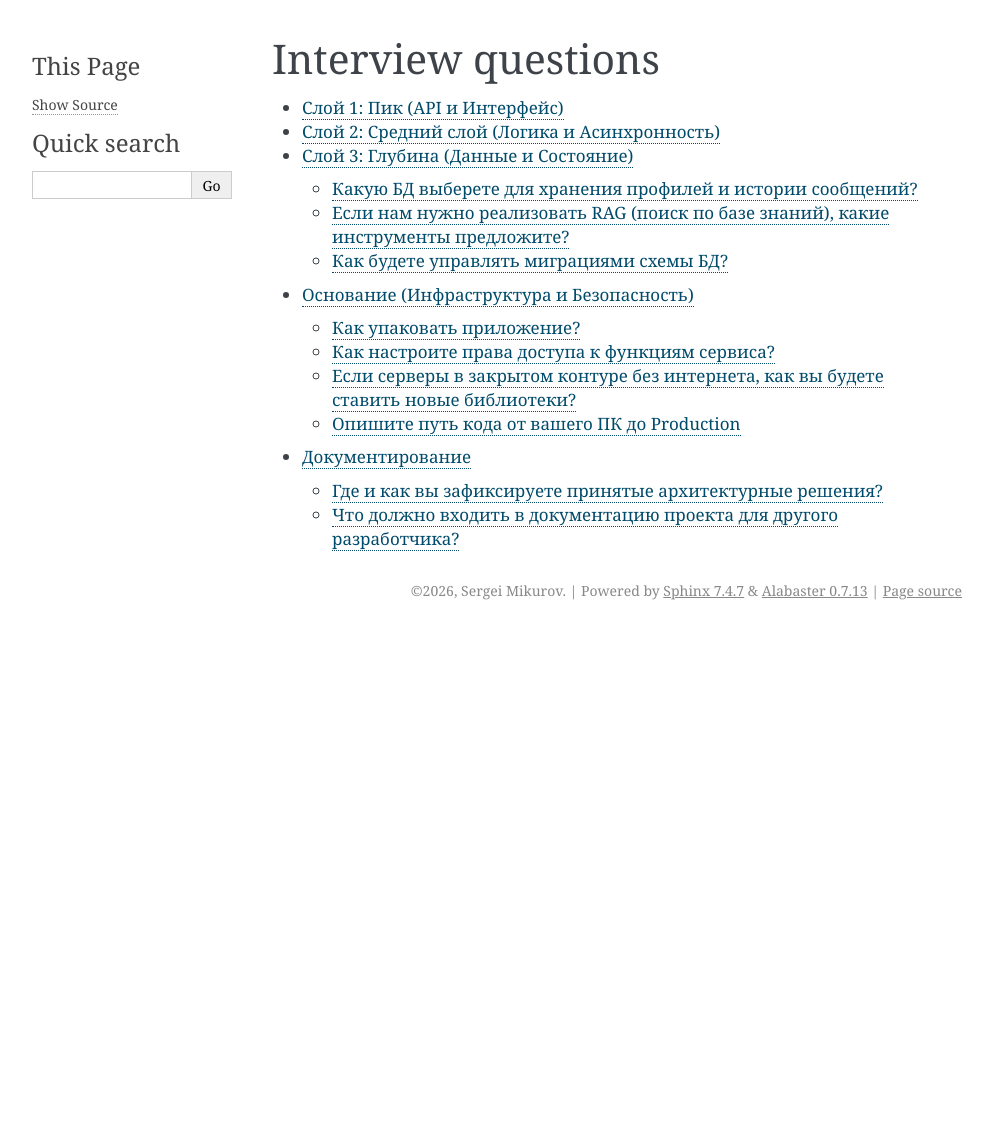
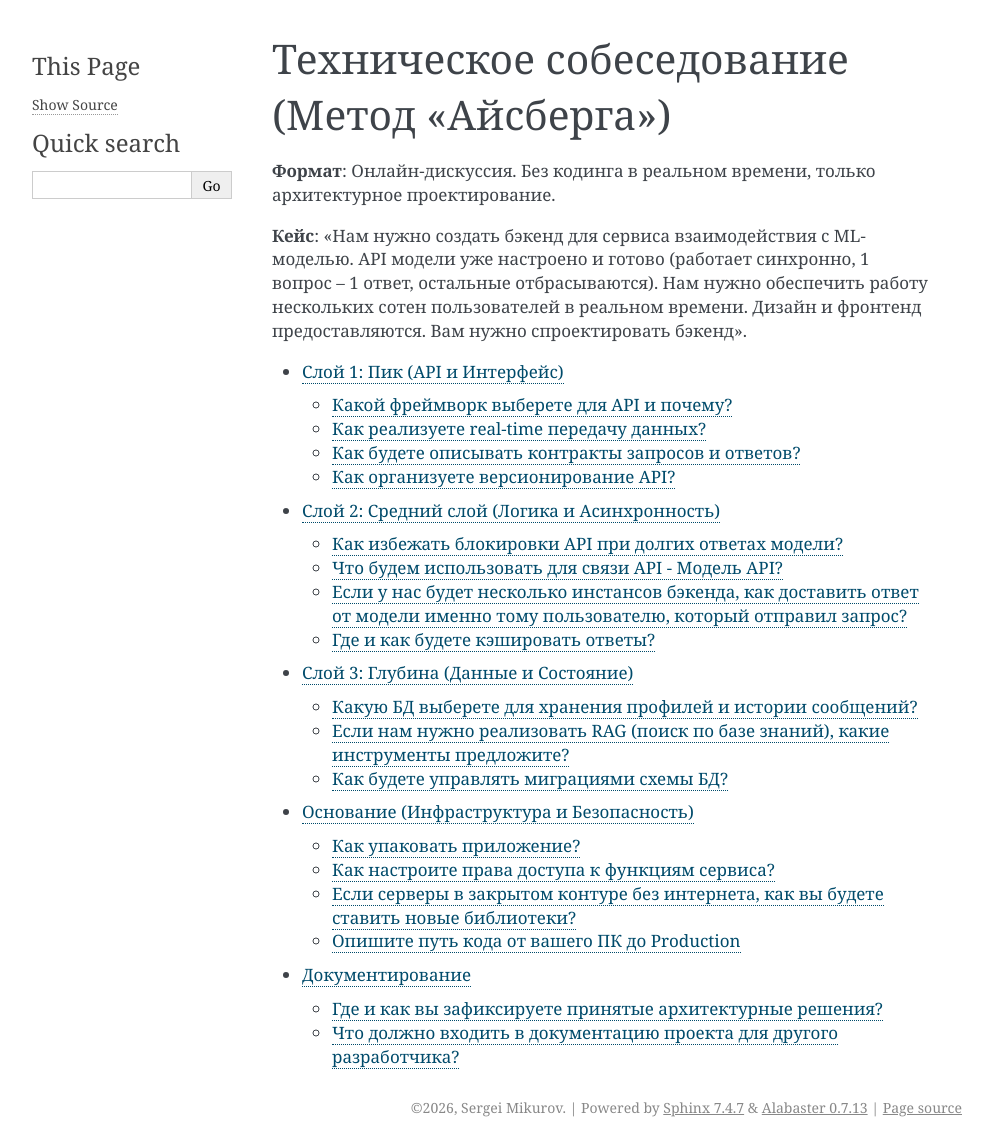
Before and after one commit to svmikurov/tt-ai-api, a Sphinx documentation site: the page built from docs/source/interview/index.rst, in a window 1280 px wide. Shown: the whole page, without its empty margins (148-1141 px from the left). Built offline with Sphinx 7.4.7, drawn with Linux system fonts in a browser that asks for light colours; before the commit the page ends 900 px from its top, so only the background shows below that.

```diff
--- a/docs/source/index.rst
+++ b/docs/source/index.rst
@@ -11,3 +11,5 @@ Tech task CHKPZ documentation
    :caption: Contents:
 
    interview/index
+   theory/index
+   glossary/index
--- a/docs/source/interview/index.rst
+++ b/docs/source/interview/index.rst
@@ -1,5 +1,15 @@
-Interview questions
-===================
+Техническое собеседование (Метод «Айсберга»)
+============================================
+
+**Формат**: Онлайн-дискуссия. Без кодинга в реальном времени, только
+архитектурное проектирование.
+
+**Кейс**: «Нам нужно создать бэкенд для сервиса взаимодействия с ML-
+моделью. API модели уже настроено и готово (работает синхронно, 1
+вопрос – 1 ответ, остальные отбрасываются). Нам нужно
+обеспечить работу нескольких сотен пользователей в реальном
+времени. Дизайн и фронтенд предоставляются. Вам нужно
+спроектировать бэкенд».
 
 .. toctree::
    :maxdepth: 2
--- /dev/null
+++ b/docs/source/interview/layer_1/contracts.rst
@@ -0,0 +1,2 @@
+Как будете описывать контракты запросов и ответов?
+==================================================
--- /dev/null
+++ b/docs/source/interview/layer_1/framework.rst
@@ -0,0 +1,2 @@
+Какой фреймворк выберете для API и почему?
+==========================================
--- /dev/null
+++ b/docs/source/interview/layer_1/real-time.rst
@@ -0,0 +1,2 @@
+Как реализуете real-time передачу данных?
+=========================================
--- /dev/null
+++ b/docs/source/interview/layer_1/versioning.rst
@@ -0,0 +1,2 @@
+Как организуете версионирование API?
+====================================
--- /dev/null
+++ b/docs/source/interview/layer_2/bound_io.rst
@@ -0,0 +1,2 @@
+Как избежать блокировки API при долгих ответах модели?
+======================================================
--- /dev/null
+++ b/docs/source/interview/layer_2/broker.rst
@@ -0,0 +1,2 @@
+Что будем использовать для связи API - Модель API?
+==================================================
--- /dev/null
+++ b/docs/source/interview/layer_2/cache.rst
@@ -0,0 +1,2 @@
+Где и как будете кэшировать ответы?
+===================================
--- /dev/null
+++ b/docs/source/interview/layer_2/task_id.rst
@@ -0,0 +1,2 @@
+Если у нас будет несколько инстансов бэкенда, как доставить ответ от модели именно тому пользователю, который отправил запрос?
+==============================================================================================================================
--- /dev/null
+++ b/docs/source/theory/index.rst
@@ -0,0 +1,7 @@
+Теория
+======
+
+.. toctree::
+   :maxdepth: 2
+
+   real-time
```
Also changed, not shown: docs/source/glossary/common.rst (added, +33 -0 lines), docs/source/glossary/index.rst (added, +7 -0 lines), docs/source/interview/layer_1/index.rst (+8 -0 lines), docs/source/interview/layer_2/index.rst (+8 -0 lines), docs/source/theory/real-time.rst (added, +77 -0 lines).
